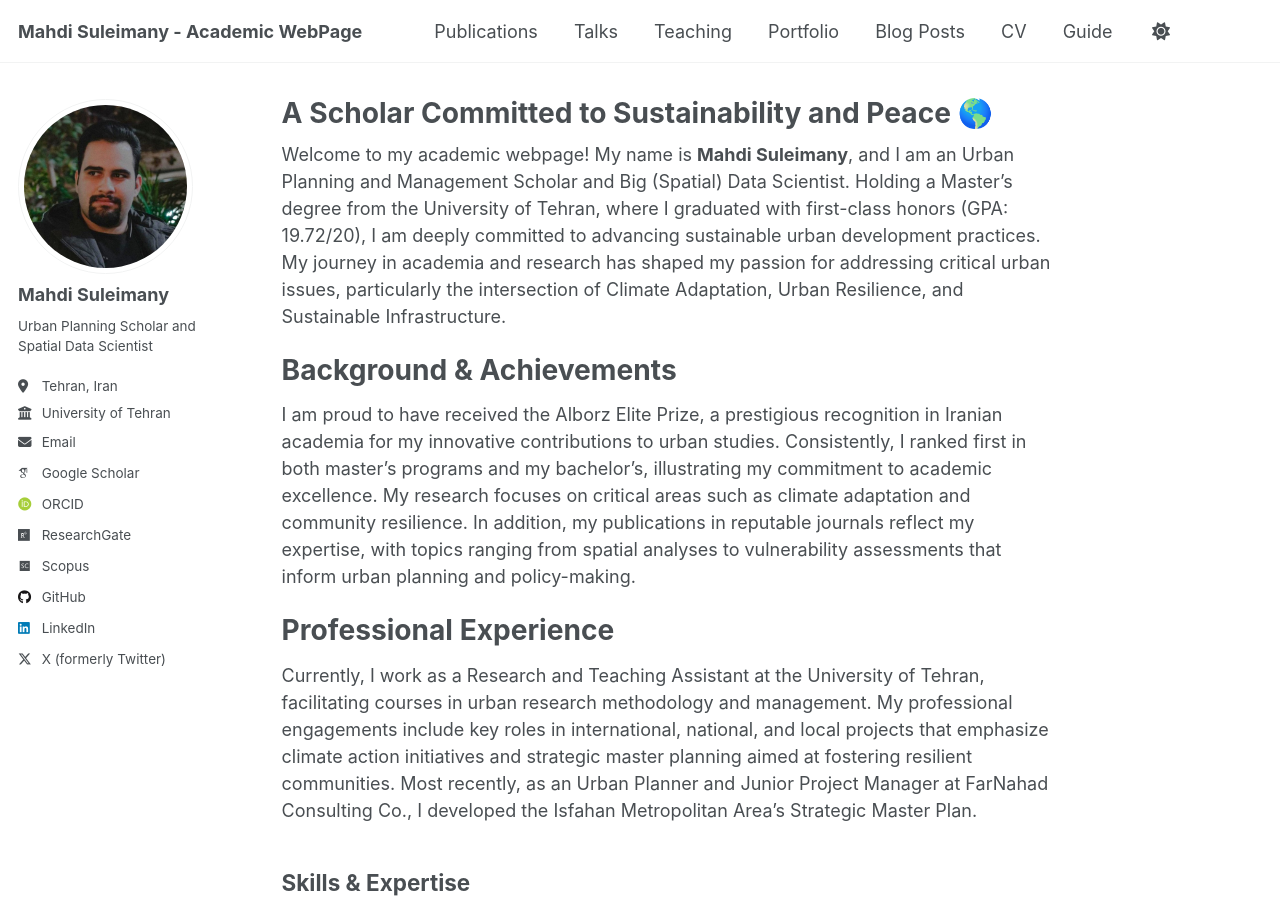
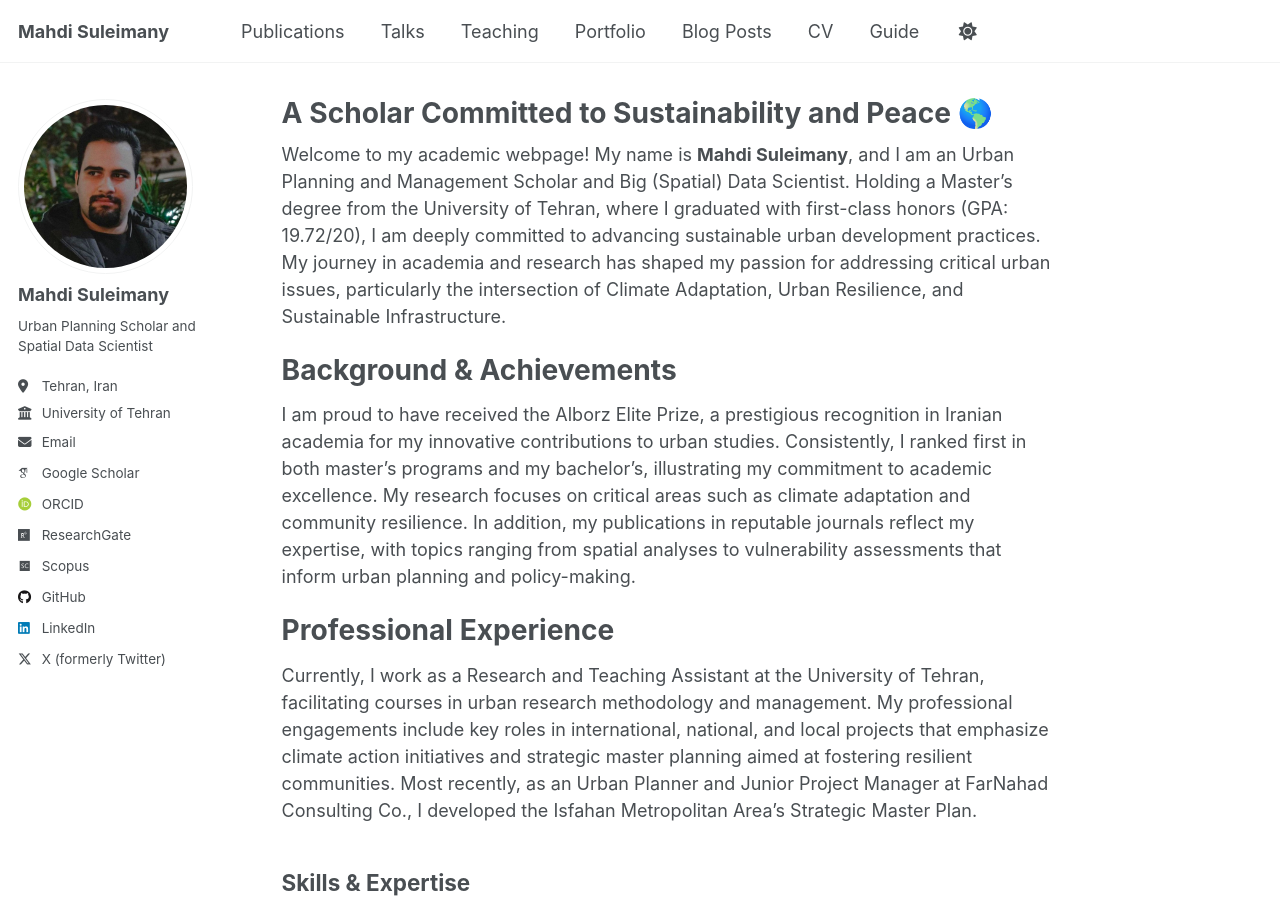
Before and after one commit to mo-soleimani/mo-soleimani.github.io, a Jekyll site: the page built from _pages/about.md, in a window 1280 px wide and 900 px high. Built offline with Jekyll 4.4.1, drawn with Linux system fonts in a browser that asks for light colours; some web fonts are replaced.

Commit message:
update _config.yml

```diff
--- a/_config.yml
+++ b/_config.yml
@@ -9,7 +9,7 @@
 # Basic Site Settings
 locale                   : "en-US"
 site_theme               : "default"
-title                    : "Mahdi Suleimany - Academic WebPage"
+title                    : "Mahdi Suleimany"
 title_separator          : "-"
 name                     : "Mahdi Suleimany"
 description              : "personal description"
```
